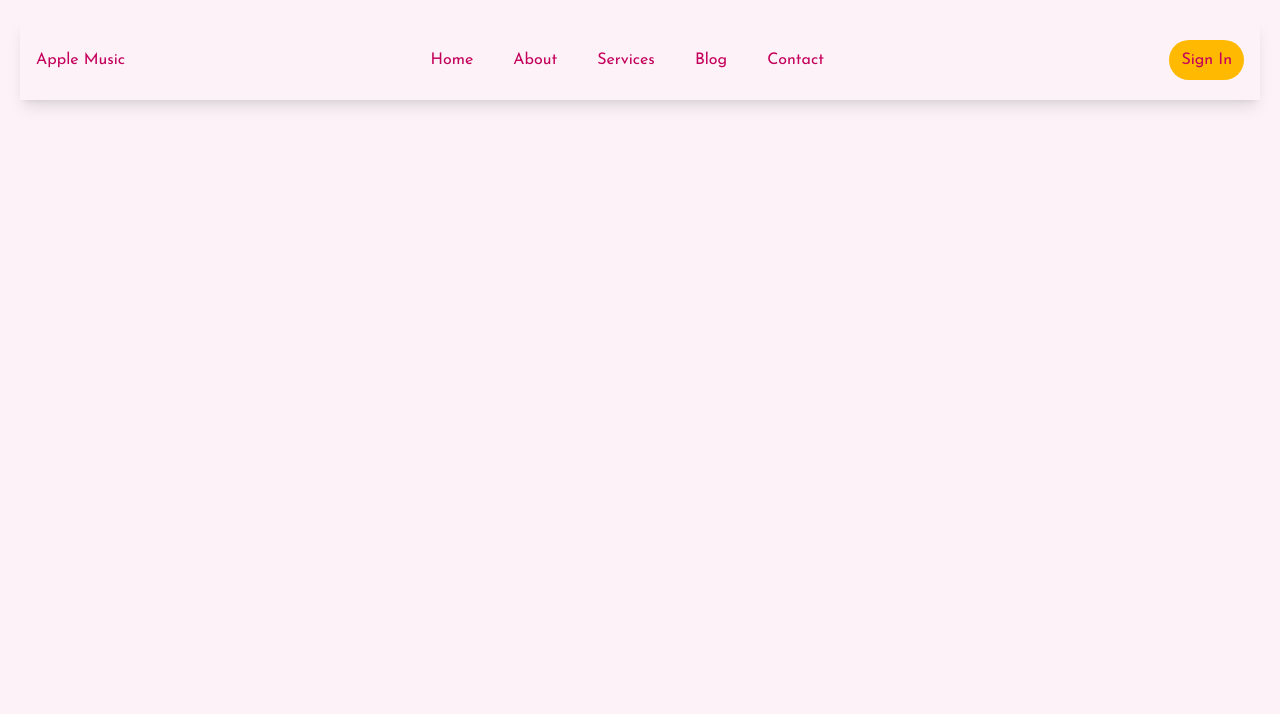
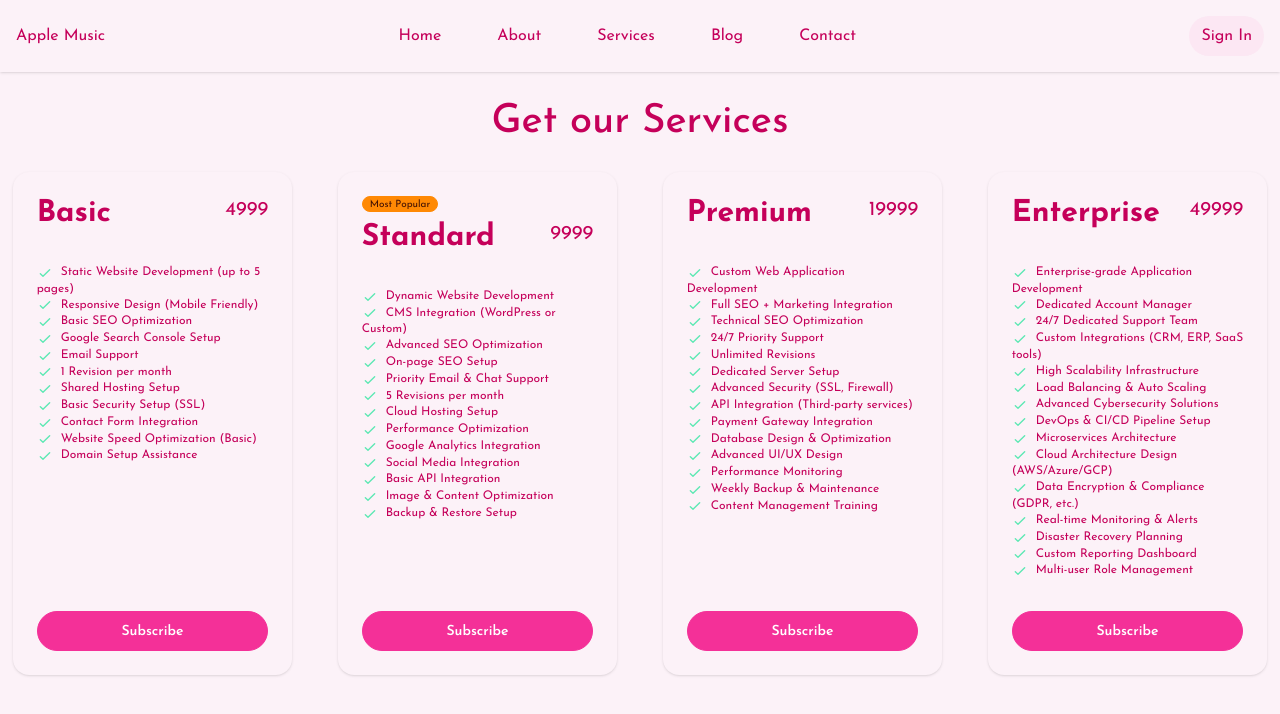
Before and after one commit to mrinmoysana7/React-Ecosystem-Build, a React (Vite) app: page /contact in a window 1280 px wide. Shown: the top 714 px of the page. Built offline with nearby package versions, Linux system fonts and the light colour scheme.

Commit message:
My It Service Web App is Almost Done

```diff
--- /dev/null
+++ b/public/pricingData.json
@@ -0,0 +1,98 @@
+{
+  "pricingPlans": [
+    {
+      "id": 1,
+      "name": "Basic",
+      "price": 4999,
+      "duration": "1 month",
+      "description": "Perfect for startups and small businesses getting started.",
+      "features": [
+        "Static Website Development (up to 5 pages)",
+        "Responsive Design (Mobile Friendly)",
+        "Basic SEO Optimization",
+        "Google Search Console Setup",
+        "Email Support",
+        "1 Revision per month",
+        "Shared Hosting Setup",
+        "Basic Security Setup (SSL)",
+        "Contact Form Integration",
+        "Website Speed Optimization (Basic)",
+        "Domain Setup Assistance"
+      ],
+      "isPopular": false
+    },
+    {
+      "id": 2,
+      "name": "Standard",
+      "price": 9999,
+      "duration": "3 months",
+      "popular": true,
+      "description": "Best for growing businesses needing more flexibility.",
+      "features": [
+        "Dynamic Website Development",
+        "CMS Integration (WordPress or Custom)",
+        "Advanced SEO Optimization",
+        "On-page SEO Setup",
+        "Priority Email & Chat Support",
+        "5 Revisions per month",
+        "Cloud Hosting Setup",
+        "Performance Optimization",
+        "Google Analytics Integration",
+        "Social Media Integration",
+        "Basic API Integration",
+        "Image & Content Optimization",
+        "Backup & Restore Setup"
+      ],
+      "isPopular": true
+    },
+    {
+      "id": 3,
+      "name": "Premium",
+      "price": 19999,
+      "duration": "6 months",
+      "description": "Ideal for businesses scaling with advanced needs.",
+      "features": [
+        "Custom Web Application Development",
+        "Full SEO + Marketing Integration",
+        "Technical SEO Optimization",
+        "24/7 Priority Support",
+        "Unlimited Revisions",
+        "Dedicated Server Setup",
+        "Advanced Security (SSL, Firewall)",
+        "API Integration (Third-party services)",
+        "Payment Gateway Integration",
+        "Database Design & Optimization",
+        "Advanced UI/UX Design",
+        "Performance Monitoring",
+        "Weekly Backup & Maintenance",
+        "Content Management Training"
+      ],
+      "isPopular": false
+    },
+    {
+      "id": 4,
+      "name": "Enterprise",
+      "price": 49999,
+      "duration": "12 months",
+      "description": "For large organizations with complex requirements.",
+      "features": [
+        "Enterprise-grade Application Development",
+        "Dedicated Account Manager",
+        "24/7 Dedicated Support Team",
+        "Custom Integrations (CRM, ERP, SaaS tools)",
+        "High Scalability Infrastructure",
+        "Load Balancing & Auto Scaling",
+        "Advanced Cybersecurity Solutions",
+        "DevOps & CI/CD Pipeline Setup",
+        "Microservices Architecture",
+        "Cloud Architecture Design (AWS/Azure/GCP)",
+        "Data Encryption & Compliance (GDPR, etc.)",
+        "Real-time Monitoring & Alerts",
+        "Disaster Recovery Planning",
+        "Custom Reporting Dashboard",
+        "Multi-user Role Management"
+      ],
+      "isPopular": false
+    }
+  ]
+}
--- a/src/App.jsx
+++ b/src/App.jsx
@@ -1,6 +1,11 @@
+import { Suspense } from "react";
 import "./App.css";
 import DaisyNav from './Components/DaisyNav/DaisyNav';
 import NavBar from "./Components/NavBar/NavBar";
+import PricingOptions from "./Components/PricingOptions/PricingOptions";
+
+const pricingPromise = fetch('pricingData.json')
+  .then(res => res.json());
 
 
 function App() {
@@ -15,59 +20,15 @@ function App() {
     </header>
 
     <main>
-
+       <Suspense fallback={<div>Loading.........</div>}>
+          <PricingOptions pricingPromise={pricingPromise}></PricingOptions>
+       </Suspense>
     </main>
 
     <footer>
 
     </footer>
-      {/* <section id="center">
-        <div className="navbar bg-base-100 shadow-sm">
-          <div className="flex-none">
-            <button className="btn btn-square btn-ghost">
-              <svg
-                xmlns="http://www.w3.org/2000/svg"
-                fill="none"
-                viewBox="0 0 24 24"
-                className="inline-block h-5 w-5 stroke-current"
-              >
-                {" "}
-                <path
-                  strokeLinecap="round"
-                  strokeLinejoin="round"
-                  strokeWidth="2"
-                  d="M4 6h16M4 12h16M4 18h16"
-                ></path>{" "}
-              </svg>
-            </button>
-          </div>
-          <div className="flex-1">
-            <a className="btn btn-ghost text-xl">daisyUI</a>
-          </div>
-          <div className="flex-none">
-            <button className="btn btn-square btn-ghost">
-              <svg
-                xmlns="http://www.w3.org/2000/svg"
-                fill="none"
-                viewBox="0 0 24 24"
-                className="inline-block h-5 w-5 stroke-current"
-              >
-                {" "}
-                <path
-                  strokeLinecap="round"
-                  strokeLinejoin="round"
-                  strokeWidth="2"
-                  d="M5 12h.01M12 12h.01M19 12h.01M6 12a1 1 0 11-2 0 1 1 0 012 0zm7 0a1 1 0 11-2 0 1 1 0 012 0zm7 0a1 1 0 11-2 0 1 1 0 012 0z"
-                ></path>{" "}
-              </svg>
-            </button>
-          </div>
-        </div>
 
-        <div>
-          <h1 className="font-extrabold text-[100px]">Get started What</h1>
-        </div>
-      </section> */}
     </>
   );
 }
--- /dev/null
+++ b/src/Components/DaisyPricingCard/DaisyPricingCard.jsx
@@ -0,0 +1,29 @@
+import { CircleCheckBig } from "lucide-react";
+
+const DaisyPricingCard = ({pricing}) => {
+    const {name, price, features, popular} = pricing;
+  return (
+    <div className="card bg-base-100 shadow-sm lg:w-11/12 mx-auto">
+      <div className="card-body flex flex-col">
+        { popular ? <span className="badge badge-xs badge-warning">Most Popular</span> : null }
+        <div className="flex justify-between">
+          <h2 className="text-3xl font-bold">{name}</h2>
+          <span className="text-xl">{price}</span>
+        </div>
+        <ul className="mt-6 flex-1 flex-col gap-2 text-xs">
+            {
+                features.map((feature) => <li>
+        <svg xmlns="http://www.w3.org/2000/svg" className="size-4 me-2 inline-block text-success" fill="none" viewBox="0 0 24 24" stroke="currentColor"><path strokeLinecap="round" strokeLinejoin="round" strokeWidth="2" d="M5 13l4 4L19 7" /></svg>
+        <span>{feature}</span>
+      </li>)
+            }
+        </ul>
+        <div className="mt-6">
+          <button className="btn btn-primary btn-block">Subscribe</button>
+        </div>
+      </div>
+    </div>
+  );
+};
+
+export default DaisyPricingCard;
--- a/src/Components/NavBar/Link.jsx
+++ b/src/Components/NavBar/Link.jsx
@@ -1,6 +1,6 @@
 const Link = ({route}) => {
     return (
-        <li className='mr-10'>
+        <li className='px-2 lg:mr-10  hover:bg-amber-200 rounded-lg'>
             <a href={route.path}>{route.name}</a>
         </li>
     );
--- a/src/Components/NavBar/NavBar.jsx
+++ b/src/Components/NavBar/NavBar.jsx
@@ -37,12 +37,12 @@ const NavBar = () => {
   ));
 
   return (
-    <nav className="flex justify-between px-4 mx-5 my-5 py-5 items-center shadow-lg">
+    <nav className="flex justify-between p-4 items-center shadow-sm">
 
 
       <span
         onClick={() => setOpen(!open)}
-        className="cursor-pointer flex gap-2"
+        className="cursor-pointer flex gap-2 "
       >
         {open ?
           <X className="md:hidden"></X>
@@ -50,7 +50,12 @@ const NavBar = () => {
           <Menu className="md:hidden"></Menu>
         }
 
-        <ul className="md:hidden">{Links}</ul>
+        <ul className={`md:hidden absolute duration-650
+          ${open ? 'top-13' : '-top-50'}
+          bg-pink-100 px-2 md:pl-5 py-5 rounded-lg z-50`}>
+          {Links}
+        </ul>
+
         <h3>Apple Music</h3>
       </span>
 
@@ -65,7 +70,7 @@ const NavBar = () => {
                         </li>)
                 }
             </ul> */}
-      <button className="bg-amber-400 px-3 py-2 rounded-full cursor-pointer">
+      <button className="bg-pink-100 px-3 py-2 rounded-full cursor-pointer">
         Sign In
       </button>
     </nav>
--- /dev/null
+++ b/src/Components/PricingCard/PricingCard.jsx
@@ -0,0 +1,31 @@
+import PricingFeature from "./PricingFeature";
+
+const PricingCard = ({ pricing }) => {
+  const { name, price, duration, description, features } = pricing;
+
+  return (
+    <div className="border-2 border-amber-400 p-5 md:p-10 rounded-[30px] bg-amber-200 flex flex-col">
+      {/* Card Header */}
+      <div>
+        <h1>{name}</h1>
+        <h4>{price}</h4>
+      </div>
+      {/* Card Body */}
+      <div>
+        <p>Duration: {duration}</p>
+        <p className="bg-purple-200 rounded-[25px] p-4 mt-10 flex-1">
+          {description}
+          {
+            features.map((feature, index) => (
+            <PricingFeature key={index} feature={feature}></PricingFeature>
+          ))
+          }
+        </p>
+
+      </div>
+      <button className="btn w-full mt-5">Wide</button>
+    </div>
+  );
+};
+
+export default PricingCard;
--- /dev/null
+++ b/src/Components/PricingCard/PricingFeature.jsx
@@ -0,0 +1,9 @@
+import { CircleCheckBig } from "lucide-react";
+
+const PricingFeature = ({feature}) => {
+    return (
+        <div className='flex gap-2'> <CircleCheckBig></CircleCheckBig> {feature}</div>
+    );
+};
+
+export default PricingFeature;
--- /dev/null
+++ b/src/Components/PricingOptions/PricingOptions.jsx
@@ -0,0 +1,24 @@
+import { use } from "react";
+import PricingCard from "../PricingCard/PricingCard";
+import DaisyPricingCard from "../DaisyPricingCard/DaisyPricingCard";
+
+const PricingOptions = ({pricingPromise}) => {
+    const pricingData = use(pricingPromise);
+
+    return (
+        <div>
+             <h1 className='flex justify-center my-5 font-medium text-[40px]'>Get our Services</h1>
+             <div className='grid sm:grid-cols-1 md:grid-cols-2 xl:grid-cols-4 gap-5  mb-20'>
+                {/* {
+                    pricingData.pricingPlans.map(pricing => <PricingCard key={pricing.id} pricing={pricing}></PricingCard>)
+                } */}
+
+                {
+                     pricingData.pricingPlans.map(pricing => <DaisyPricingCard key={pricing.id} pricing={pricing}></DaisyPricingCard>)
+                }
+             </div>
+        </div>
+    );
+};
+
+export default PricingOptions;
```
